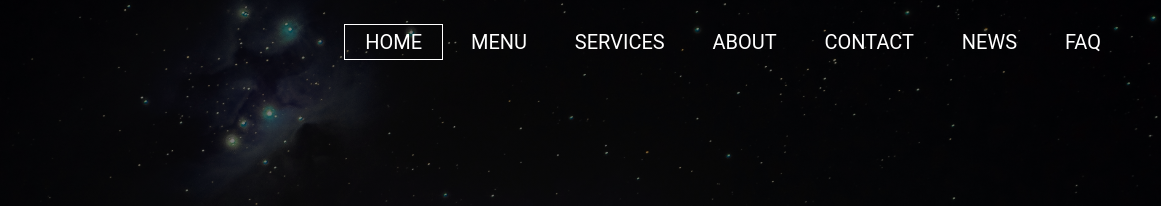
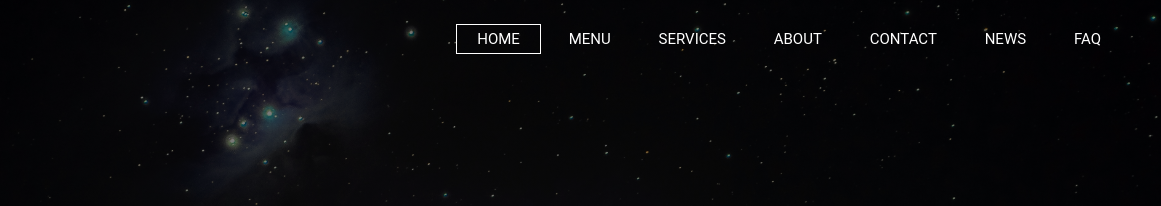
Before and after one commit to dimitkos/Final-project-html-css-js, a plain HTML site: page Project_Douligeris/index.html in a window 1280 px wide. Shown: the top 206 px of the page, 119-1280 px from the left. Drawn offline with Linux system fonts and the light colour scheme.

Commit message:
Add files via upload

```diff
--- a/Project_Douligeris/style.css
+++ b/Project_Douligeris/style.css
@@ -12,35 +12,42 @@ header {
 	background-position: center;
 }
 
-.main-nav {
+.main-nav
+{
     float: right;
     list-style: none;
     margin-top: 30px;
 }
 /* Υπογραμμίζει τις λέξεις του menu και τις κάνει οριζόντια*/
-.main-nav li {
+.main-nav li
+{
     display: inline-block;
 }
 
 /* Μορφοποίηση των κατηγοριών του menu*/
-.main-nav li a {
+.main-nav li a
+{
     color: white;
     text-decoration: none;
     padding: 5px 20px;
     font-family: "Roboto", sans-serif;
-	font-size: 20px;
+    font-size: 15px;
+}
+
+/*Άσπρο πλαίσιο στο menu*/
+.main-nav li.active a
+{
+    border: 1px solid white;
 
 }
 
-/*Άσπρο πλαίσιο στο menu*/
-.main-nav li.active a{
+/* Ενα effect σε ολα τα links του menu*/
+.main-nav li a:hover
+{
     border: 1px solid white;
 }
 
-/* Ενα effect σε ολα τα links του menu*/
-.main-nav li a:hover {
-	border: 1px solid white;
-}
+
 
 /* Επεξεργασία Logo*/
 .logo img {
```
Lines whose indentation alone changed are shown as unchanged.
